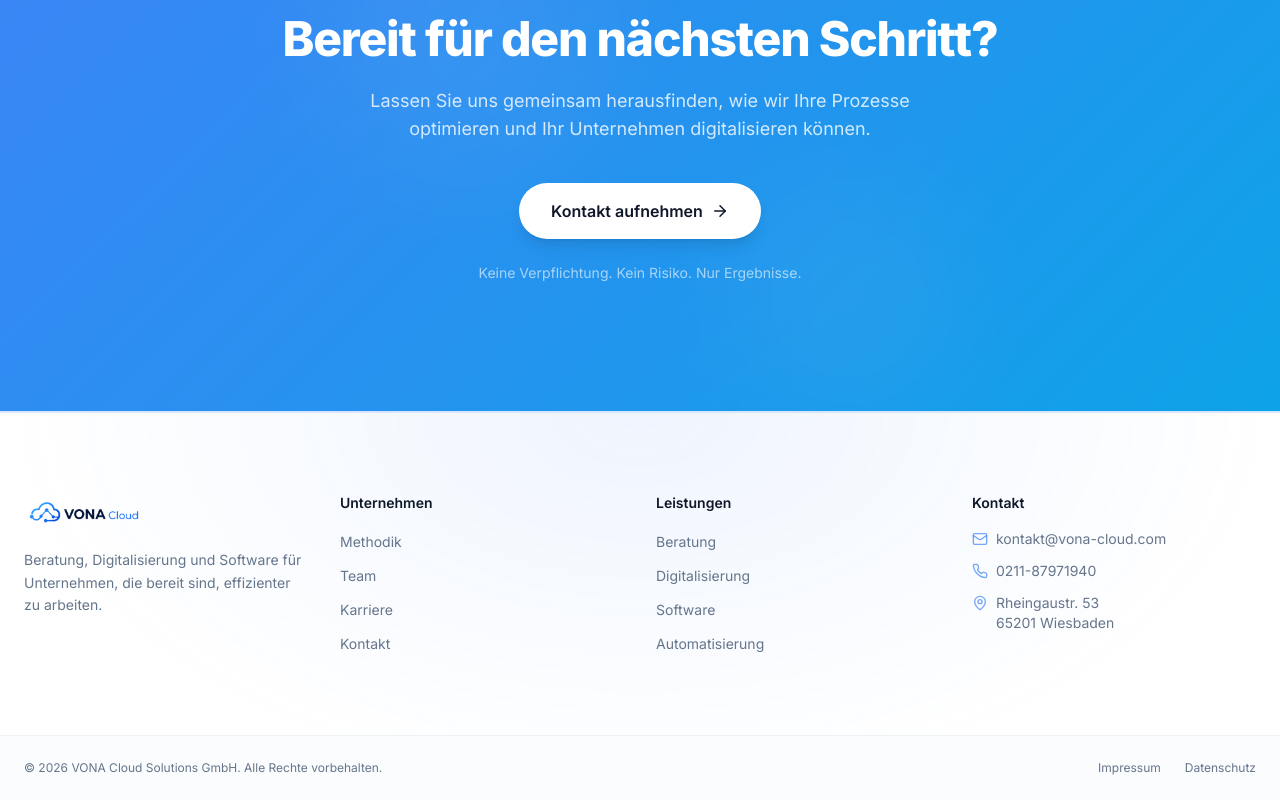
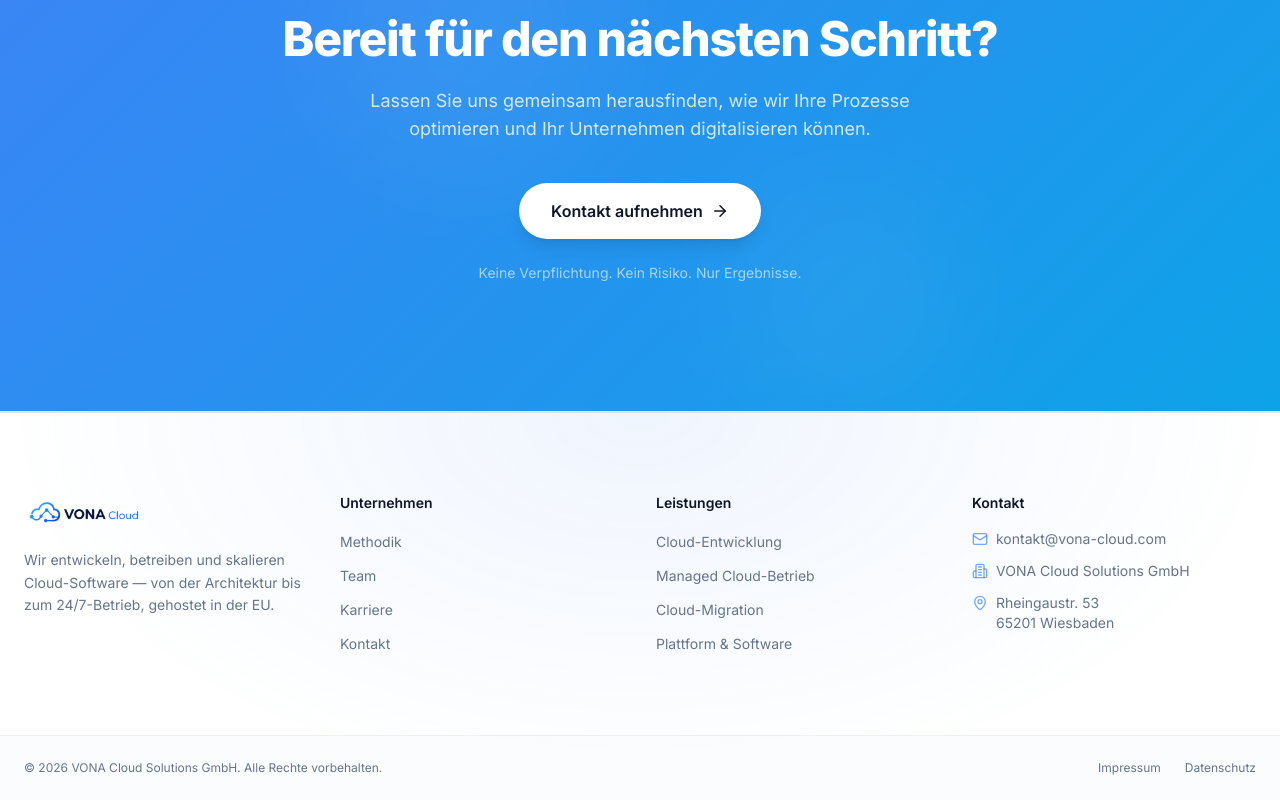
Before and after one commit to darklobster9512/vona-cloud, a React (Vite) app: page /software in a window 1280 px wide. Shown: the part 2313-3113 px from the top of the page. Built offline with nearby package versions, Linux system fonts and the light colour scheme; the HTML template or start-up script is replaced by a standard one.

Commit message:
Changes
Co-authored-by: darklobster9512 <301748244+darklobster9512@users.noreply.github.com>

```diff
--- a/src/components/landing/Footer.tsx
+++ b/src/components/landing/Footer.tsx
@@ -1,5 +1,5 @@
 import { Link } from 'react-router-dom';
-import { Mail, Phone, MapPin } from 'lucide-react';
+import { Mail, Building2, MapPin } from 'lucide-react';
 import logo from '@/assets/logo.png';
 
 const Footer = () => {
@@ -13,8 +13,10 @@ const Footer = () => {
               <img src={logo} alt="VONA Cloud" className="h-10 hover:scale-105 transition-transform duration-200" />
             </Link>
             <p className="text-sm text-muted-foreground leading-relaxed">
-              Beratung, Digitalisierung und Software für Unternehmen, die bereit sind, effizienter zu arbeiten.
+              Wir entwickeln, betreiben und skalieren Cloud-Software — von der Architektur
+              bis zum 24/7-Betrieb, gehostet in der EU.
             </p>
+
           </div>
 
           {/* Unternehmen */}
@@ -41,11 +43,12 @@ const Footer = () => {
             <h4 className="font-semibold text-sm mb-4 text-foreground">Leistungen</h4>
             <ul className="space-y-2.5">
               {[
-                { label: 'Beratung', href: '/leistungen' },
-                { label: 'Digitalisierung', href: '/leistungen' },
-                { label: 'Software', href: '/software' },
-                { label: 'Automatisierung', href: '/leistungen' },
+                { label: 'Cloud-Entwicklung', href: '/leistungen' },
+                { label: 'Managed Cloud-Betrieb', href: '/leistungen' },
+                { label: 'Cloud-Migration', href: '/leistungen' },
+                { label: 'Plattform & Software', href: '/software' },
               ].map((link, i) => (
+
                 <li key={i}>
                   <Link to={link.href} className="text-sm text-muted-foreground hover:text-primary transition-colors">
                     {link.label}
@@ -65,12 +68,11 @@ const Footer = () => {
                   kontakt@vona-cloud.com
                 </a>
               </li>
-              <li>
-                <a href="mailto:kontakt@vona-cloud.com" className="flex items-center gap-2 hover:text-primary transition-colors">
-                  <Phone className="h-4 w-4 text-primary/70 shrink-0" />
-                  0211-87971940
-                </a>
+              <li className="flex items-center gap-2">
+                <Building2 className="h-4 w-4 text-primary/70 shrink-0" />
+                <span>VONA Cloud Solutions GmbH</span>
               </li>
+
               <li className="flex items-start gap-2">
                 <MapPin className="h-4 w-4 text-primary/70 shrink-0 mt-0.5" />
                 <span>Rheingaustr. 53<br />65201 Wiesbaden</span>
```
